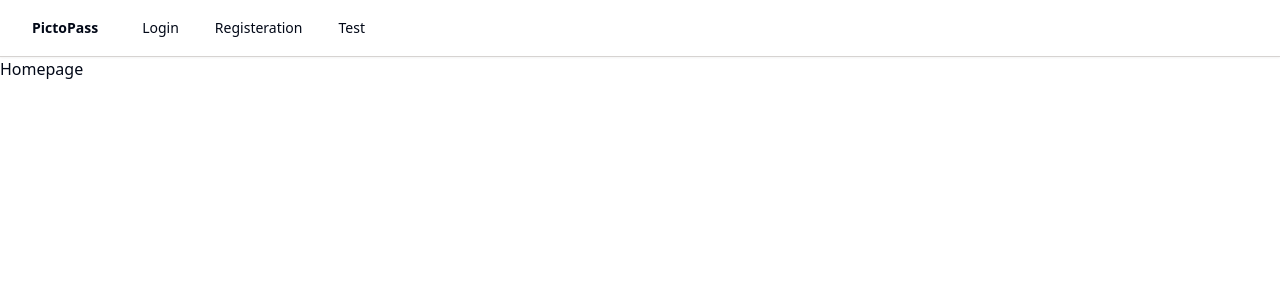
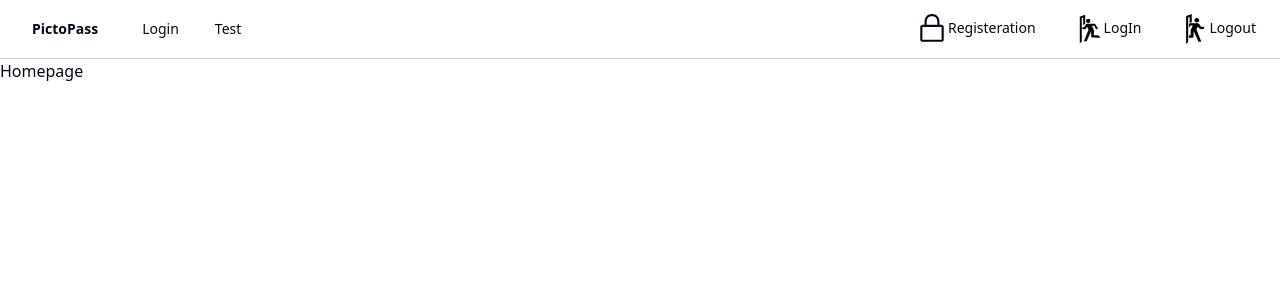
Before and after one commit to zikunw/pictopass, a React (Vite) app in the folder client/: page / in a window 1280 px wide. Shown: the top 300 px of the page. Built offline with nearby package versions, Linux system fonts and the light colour scheme.

Commit message:
register form

```diff
--- a/client/src/components/NavBar.tsx
+++ b/client/src/components/NavBar.tsx
@@ -7,6 +7,8 @@ import {
   NavigationMenuTrigger,
   navigationMenuTriggerStyle,
 } from "@/components/ui/navigation-menu"
+import { SymbolSignIn, SymbolLogout } from "./Symbols"
+import { LockClosedIcon } from "@radix-ui/react-icons"
 
 export function NavBar({setPage}: {setPage: (page: number) => void}) {
     return (
@@ -25,13 +27,33 @@ export function NavBar({setPage}: {setPage: (page: number) => void}) {
                   </NavigationMenuLink>
               </NavigationMenuItem>
               <NavigationMenuItem>
+                  <NavigationMenuLink className={navigationMenuTriggerStyle()} onClick={() => setPage(3)}>
+                    Test
+                  </NavigationMenuLink>
+              </NavigationMenuItem>
+            </NavigationMenuList>
+          </NavigationMenu>
+          <div className="flex-1" />
+          <NavigationMenu>
+            <NavigationMenuList>
+              <NavigationMenuItem>
                   <NavigationMenuLink className={navigationMenuTriggerStyle()} onClick={() => setPage(2)}>
+                    <LockClosedIcon className="w-8 h-8" />
                     Registeration
                   </NavigationMenuLink>
               </NavigationMenuItem>
+
               <NavigationMenuItem>
                   <NavigationMenuLink className={navigationMenuTriggerStyle()} onClick={() => setPage(3)}>
-                    Test
+                    <div className="w-8 h-8"><SymbolSignIn /></div>
+                    LogIn
+                  </NavigationMenuLink>
+              </NavigationMenuItem>
+
+              <NavigationMenuItem>
+                  <NavigationMenuLink className={navigationMenuTriggerStyle()} onClick={() => setPage(3)}>
+                    <div className="w-8 h-8"><SymbolLogout /></div>
+                    Logout
                   </NavigationMenuLink>
               </NavigationMenuItem>
             </NavigationMenuList>
--- a/client/src/components/PatternLock.tsx
+++ b/client/src/components/PatternLock.tsx
@@ -21,7 +21,7 @@ const PatternLock: React.FC<PatternLockProps> = ({ onPatternChange }) => {
   };
 
   return (
-    <Card className="max-w-sm mx-auto bg-gray-300 p-4">
+    <Card className="max-w-sm bg-gray-300 p-4">
       <div className="text-center mx-auto p-2">
         <ReactPatternLock
           path={path}
--- a/client/src/components/Symbols.tsx
+++ b/client/src/components/Symbols.tsx
@@ -206,6 +206,26 @@ const SymbolStarDiagnalHatch = () => {
     );
 };
 
+const SymbolSignIn = () => {
+    return (
+        <svg id="Layer_2" xmlns="http://www.w3.org/2000/svg" width="100%" height="100%" viewBox="0 0 28 28">
+            <g transform="scale(0.1)">
+                <circle cx="141.63" cy="77.54" r="19.08"/><path d="m201.46,101.94h-67.61s-9.82,3.4-14.35,9.44-10.2,19.64-12.84,21.53-15.49,0-15.49,0v18.51s18.13,1.13,21.15,0,6.8-2.61,8.11-4.58,12.15-17.89,12.15-17.89l11.98,26.32-40.22,101.56h23.47l37.59-84.38s1.48-1.64,1.97-.33.33,42.68,1.31,44.98,5.09,6.07,7.72,6.89,68.95.49,68.95.49c0,0-2.46-8.86-7.39-13.63s-11.82-8.04-11.82-8.04h-35.79s2.63-36.61,1.48-42.02-18.06-39.89-18.06-39.89l21.01.49,12.64,25.61s5.58,7.22,11.98,4.27,5.25-11.16,5.25-11.16l-23.21-38.17Z"/><polygon points="102.28 29.05 68.28 40.62 68.37 40.88 68.28 40.88 68.28 275.21 85.48 256.83 85.48 51.67 98.04 47.39 98.04 112.81 115.24 105.81 115.24 23.6 102.28 29.05"/>
+            </g>
+        </svg>
+    )
+}
+
+const SymbolLogout = () => {
+    return (
+        <svg id="Layer_2" xmlns="http://www.w3.org/2000/svg" width="100%" height="100%" viewBox="0 0 28 28">
+            <g transform="scale(0.1)">
+                <ellipse cx="173.15" cy="72.22" rx="20.42" ry="19.93"/><ellipse cx="227.16" cy="139.29" rx="10.35" ry="10.11"/><polyline points="79.84 35.76 79.84 36.02 79.84 280.83 97.8 261.63 97.8 47.3 110.93 42.83 110.93 91.78 128.9 91.78 128.9 17.97"/><g><path className="cls-1" fill="none" d="m121.02,203.1s-2.81-38.24-1.58-43.9c1.23-5.66,19.32-41.67,19.32-41.67l-22.48.51-11.91,23.55v61.51h16.65Z"/><path d="m195.84,144.62c1.41,2.06,5.45,3.6,8.68,4.79s22.63,0,22.63,0v-19.34s-13.74,1.97-16.57,0c-2.83-1.97-8.89-16.18-13.74-22.49s-15.36-9.87-15.36-9.87h-72.35l-4.77,7.66v36.22l11.91-23.55,22.48-.51s-18.09,36.01-19.32,41.67c-1.23,5.66,1.58,43.9,1.58,43.9h-16.65v22.69c15.83-.04,30.34-.19,31.58-.57,2.81-.86,7.2-4.8,8.26-7.2,1.05-2.4.88-45.62,1.41-46.99.53-1.37,2.11.34,2.11.34l40.22,88.15h25.12l-43.03-106.1,12.82-27.5s11.59,16.64,13,18.69Z"/></g>
+            </g>
+        </svg>
+    )
+}
+
 export {
     SymbolSquare,
     SymbolSquareOutline,
@@ -221,5 +241,7 @@ export {
     SymbolHeartDiagnalHatch,
     SymbolStar,
     SymbolStarOutline,
-    SymbolStarDiagnalHatch
+    SymbolStarDiagnalHatch,
+    SymbolSignIn,
+    SymbolLogout
 };
--- a/client/src/components/UserID.tsx
+++ b/client/src/components/UserID.tsx
@@ -84,19 +84,23 @@ const numberToSymbol = (n : number) => {
 
 const exampleUsername = [1,2,3,4,5,6,7,8,9,10,11,12,13,14];
 
-const UserIDInput = () => {
-    const [userID, setUserID] = useState<number[]>([]);
+type UserIDInputProps = {
+    userID: number[];
+    setUserID: (userID: number[]) => void;
+};
+
+const UserIDInput = ({userID, setUserID}: UserIDInputProps) => {
 
     const checkAndSetUserID = (userID: number[]) => {
-        // if user id is longer than 15 characters, do not set
-        if (userID.length > 15) {
+        // if user id is longer than 13 characters, do not set
+        if (userID.length > 13) {
             return;
         }
         setUserID(userID);
     };
 
     return (
-        <div className="w-3/5 flex flex-col gap-2">
+        <div className="w-full flex flex-col gap-2">
             <div className="flex flex-row items-center">
                 <PersonIcon className="w-12 h-12 mx-8" />
                 <UserIDInputField value={userID} />
@@ -111,7 +115,7 @@ type UserIDInputFieldProps = {
 };
 const UserIDInputField = ({value}: UserIDInputFieldProps) => {
     return (
-        <div className="flex flex-row border-2 border-black w-full h-16 p-2 rounded">
+        <div className="flex flex-row bg-white border-2 border-black w-full h-16 p-2 rounded">
             {value.map((n, index) => {
                 const ThisSymbol = numberToSymbol(n);
                 return (
@@ -133,7 +137,7 @@ type UserIDKeyboardProps = {
 
 const UserIDKeyboard = ({userID, setUserID}: UserIDKeyboardProps) => {
     return (
-        <div className="border-2 border-black rounded-md p-4 grid grid-cols-6 grid-rows-3 justify-evenly">
+        <div className="bg-white border-2 border-black rounded-md p-4 grid grid-cols-6 grid-rows-3 justify-evenly">
 
             <div onClick={()=>setUserID([...userID, 0])}><SymbolButton symbol={SymbolSquare} /></div>
             <div onClick={()=>setUserID([...userID, 1])}><SymbolButton symbol={SymbolCircle} /></div>
@@ -142,7 +146,7 @@ const UserIDKeyboard = ({userID, setUserID}: UserIDKeyboardProps) => {
             <div onClick={()=>setUserID([...userID, 4])}><SymbolButton symbol={SymbolStar} /></div>
 
             <button
-                className="row-span-3 col-start-6 flex flex-row justify-self-center items-center ml-2 w-full  h-full hover:bg-gray-200 font-bold transition duration-100 ease-in-out border border-black rounded-md"
+                className="row-span-3 col-start-6 flex flex-row justify-self-center items-center ml-2 w-full  h-full hover:bg-gray-200 font-bold transition duration-100 ease-in-out border-2 border-black rounded-md"
                 onClick={() => setUserID(userID.slice(0, -1))}
             >
                 <FaDeleteLeft className="w-10 h-10 m-auto"/>
--- a/client/src/components/accessibility.tsx
+++ b/client/src/components/accessibility.tsx
@@ -9,14 +9,14 @@ const RequireWrite = ({ hasWrite, children }: RequireWriteProps) => {
     if (hasWrite) return (
         <div className="flex flex-row items-center gap-2 bg-green-400 p-4 rounded-md">
             {children}
-            <Pencil1Icon className="w-8 h-8"/>
+            <Pencil1Icon className="my-2 w-8 h-8"/>
         </div>
     )
 
     return (
         <div className="flex flex-row items-center gap-2 bg-orange-400 p-4 rounded-md">
             {children}
-            <Pencil1Icon className="w-8 h-8"/>
+            <Pencil1Icon className="my-2 w-8 h-8"/>
         </div>
     )
 }
@@ -28,7 +28,7 @@ const RequireRead = ({ children }: RequireReadProps) => {
     return (
         <div className="flex flex-row items-center gap-2 bg-purple-400 p-4 rounded-md">
             {children}
-            <FileTextIcon className="w-8 h-8"/>
+            <FileTextIcon className="my-2 w-8 h-8"/>
         </div>
     )
 }
@@ -40,7 +40,7 @@ const AudioAssist = ({ children }: AudioAssistProps) => {
     return (
         <div className="flex flex-row items-center gap-2 bg-teal-400 p-4 rounded-md">
             {children}
-            <SpeakerLoudIcon className="w-8 h-8"/>
+            <SpeakerLoudIcon className="my-2 w-8 h-8"/>
         </div>
     )
 }
--- a/client/src/pages/LoginPage.tsx
+++ b/client/src/pages/LoginPage.tsx
@@ -1,6 +1,13 @@
+import { SymbolSignIn } from "@/components/Symbols"
+
 const LoginPage = () => {
     return (
-        <h1>LoginPage</h1>
+        <div className="flex flex-col w-full h-full">
+            <div className="mt-10 mx-auto container flex flex-row h-32">
+                <div className="w-12 h-12"><SymbolSignIn /></div>
+                <h1 className="text-4xl font-bold">Login Page</h1>
+            </div>
+        </div>
     )
 }
 
--- a/client/src/pages/RegisterationPage.tsx
+++ b/client/src/pages/RegisterationPage.tsx
@@ -1,6 +1,42 @@
+import { SymbolLogout } from "@/components/Symbols"
+import { UserIDInput } from "@/components/UserID"
+import { LockClosedIcon } from "@radix-ui/react-icons"
+
+import { RequireWrite } from "@/components/accessibility"
+
+import { useState } from "react"
+
+import PatternLock from "@/components/PatternLock"
+
 const RegisterationPage = () => {
+    const [userID, setUserID] = useState<number[]>([])
+    const [pattern1, setPattern1] = useState<number[]>([]);
+    const [pattern2, setPattern2] = useState<number[]>([]);
+    const [pattern3, setPattern3] = useState<number[]>([]);
+    const combinedPattern = pattern1.concat(pattern2, pattern3).join(", ");
     return (
-        <h1>RegisterationPage</h1>
+        <div className="flex flex-col w-full h-full gap-5">
+            <div className="mt-10 mx-auto flex flex-row gap-4">
+                <LockClosedIcon className="w-16 h-16" />
+                <h1 className="text-5xl font-bold">Registeration</h1>
+            </div>
+
+            <div className="mx-auto w-5/6">
+                <RequireWrite hasWrite={userID.length !== 0}>
+                    <UserIDInput userID={userID} setUserID={setUserID}/>
+                </RequireWrite>
+            </div>
+
+            <div className="mx-auto w-5/6">
+                <RequireWrite hasWrite={combinedPattern.length > 10 }>
+                    <div className="flex flex-row justify-center space-x-4 items-center">
+                        <PatternLock onPatternChange={setPattern1} />
+                        <PatternLock onPatternChange={setPattern2} />
+                        <PatternLock onPatternChange={setPattern3} />
+                    </div>
+                </RequireWrite>
+            </div>
+        </div>
     )
 }
 
--- a/client/src/pages/TestPage.tsx
+++ b/client/src/pages/TestPage.tsx
@@ -6,6 +6,7 @@ import {
 import { UserIDInput } from "@/components/UserID";
 import PatternLock from "@/components/PatternLock";
 import { useState } from "react";
+import { SymbolLogout, SymbolSignIn } from "@/components/Symbols";
 
 const TestPage = () => {
   const [pattern1, setPattern1] = useState<number[]>([]);
@@ -37,7 +38,6 @@ const TestPage = () => {
         </div>
 
         <h1>User ID section</h1>
-        <UserIDInput />
 
         <div className="flex justify-center space-x-4">
           <PatternLock onPatternChange={setPattern1} />
```
Also changed, not shown: client/public/enter.svg (added), client/public/exit.svg (added).
